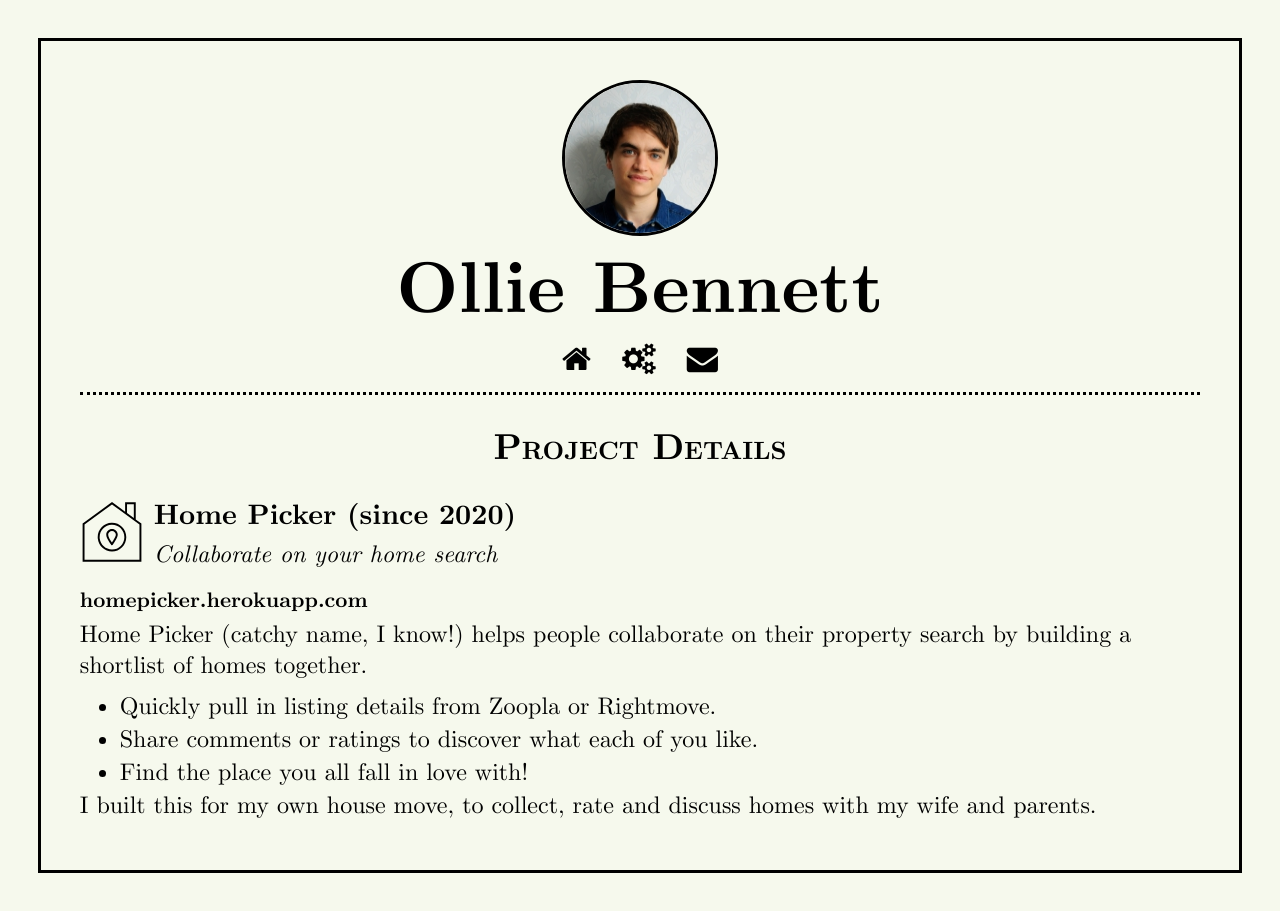
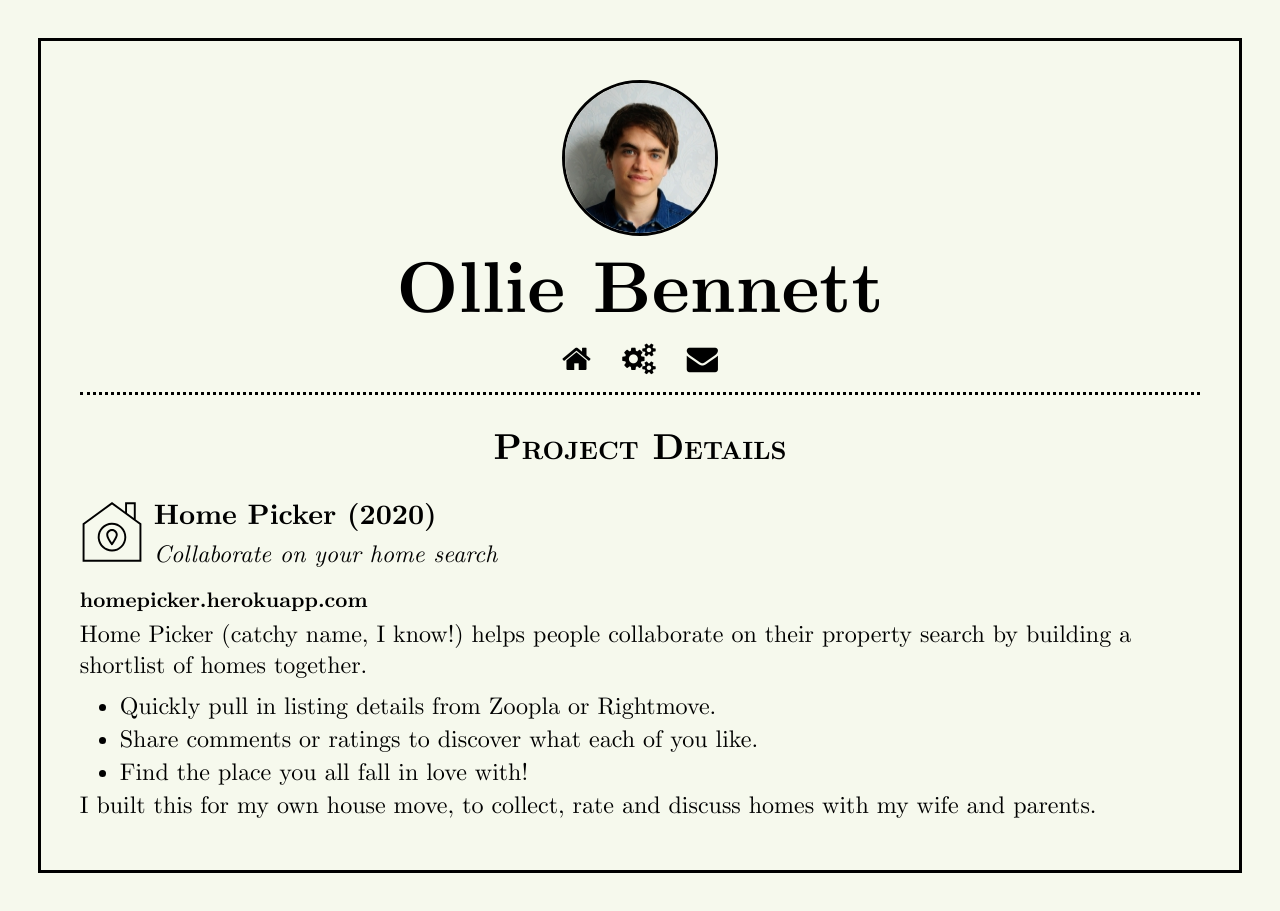
Before and after one commit to olliebennett/olliebennett.co.uk, a Jekyll site: the page built from _projects/homepicker.md, in a window 1280 px wide. Built offline with Jekyll 4.4.1, drawn with Linux system fonts in a browser that asks for light colours.

Commit message:
Only display 'since' for previous years

```diff
--- a/_layouts/project.html
+++ b/_layouts/project.html
@@ -14,7 +14,9 @@
       <h3 class="media-heading">
         {{ page.title }}
         {% if page.date %}
-          (since {{ page.date | date: "%Y" }})
+          {% assign project_year = page.date | date: "%Y" %}
+          {% assign current_year = site.time | date: "%Y" %}
+          ({% if project_year != current_year %}since {% endif %}{{ page.date | date: "%Y" }})
         {% endif %}
       </h3>
 
```
